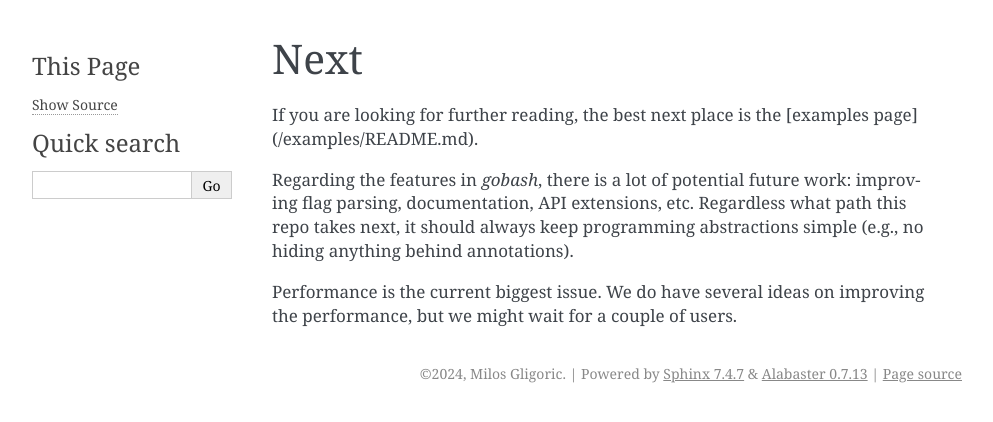
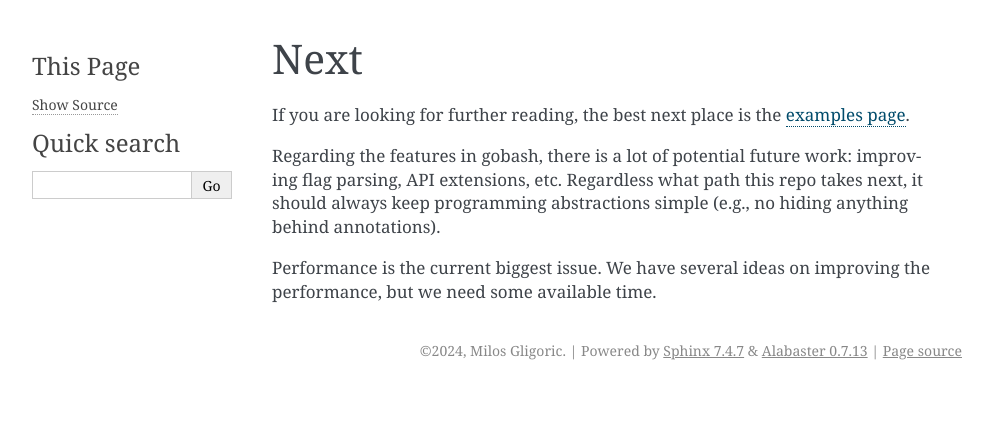
Before and after one commit to EngineeringSoftware/gobash, a Sphinx documentation site: the page built from doc/next.rst, in a window 1280 px wide. Shown: the top 422 px of the page, without its empty margins (148-1141 px from the left). Built offline with Sphinx 7.4.7, drawn with Linux system fonts in a browser that asks for light colours.

Commit message:
doc: Fixing URLs

```diff
--- a/doc/next.rst
+++ b/doc/next.rst
@@ -3,16 +3,16 @@ Next
 ====
 
 If you are looking for further reading, the best next place is the
-[examples page](/examples/README.md).
+`examples page
+<https://github.com/EngineeringSoftware/gobash/tree/main/examples/README.md>`_.
 
-Regarding the features in `gobash`, there is a lot of potential future
-work: improving flag parsing, documentation, API extensions, etc.
-Regardless what path this repo takes next, it should always keep
-programming abstractions simple (e.g., no hiding anything behind
-annotations).
+Regarding the features in gobash, there is a lot of potential future
+work: improving flag parsing, API extensions, etc.  Regardless what
+path this repo takes next, it should always keep programming
+abstractions simple (e.g., no hiding anything behind annotations).
 
-Performance is the current biggest issue. We do have several ideas on
-improving the performance, but we might wait for a couple of users.
+Performance is the current biggest issue. We have several ideas on
+improving the performance, but we need some available time.
 
 .. toctree::
    :maxdepth: 2
```
